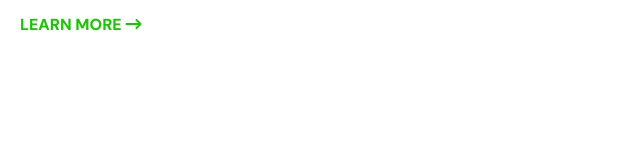
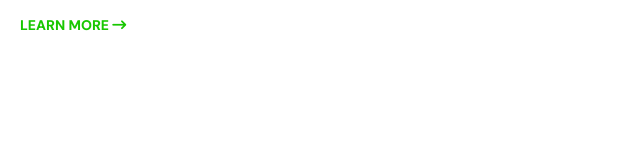
Before and after one commit to fnicolai-85/shiftly, a plain HTML site: page homepage.html in a window 1280 px wide. Shown: the full height of the page, 0-640 px from the left. Drawn offline with nearby package versions, Linux system fonts and the light colour scheme.

Commit message:
Adjusting links

```diff
--- a/css/styles.css
+++ b/css/styles.css
@@ -109,6 +109,7 @@
 .link {
     border-radius: var(--border-radius-small);
     display: inline-block;
+    font-size: 1.8rem;
     font-weight: 800;
     margin: 1rem;
     padding: 0 1rem;
@@ -131,3 +132,9 @@
 .link--arrow:hover .link__arrow {
     margin-left: 0.5rem;
 }
+
+@media screen and (min-width: 1024px) {
+    .link {
+        font-size: 1.4rem;
+    }
+}
```
